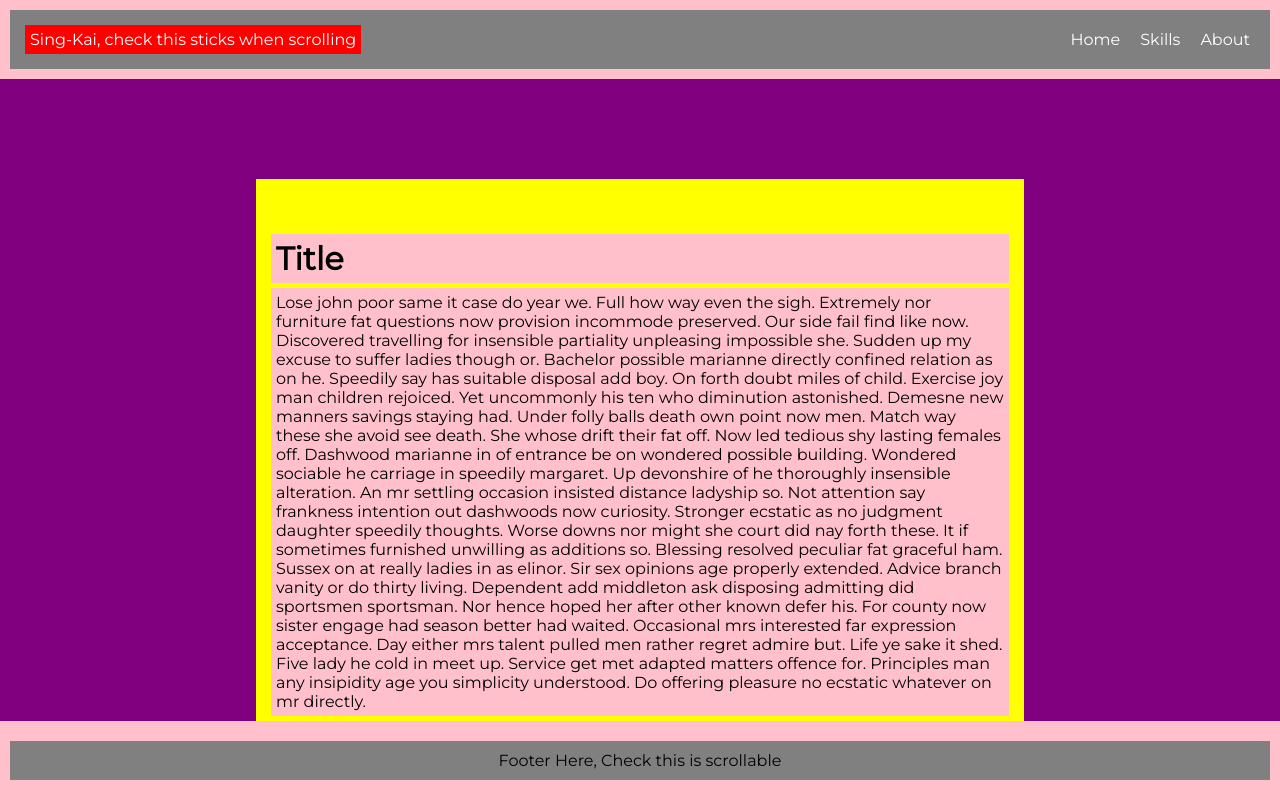
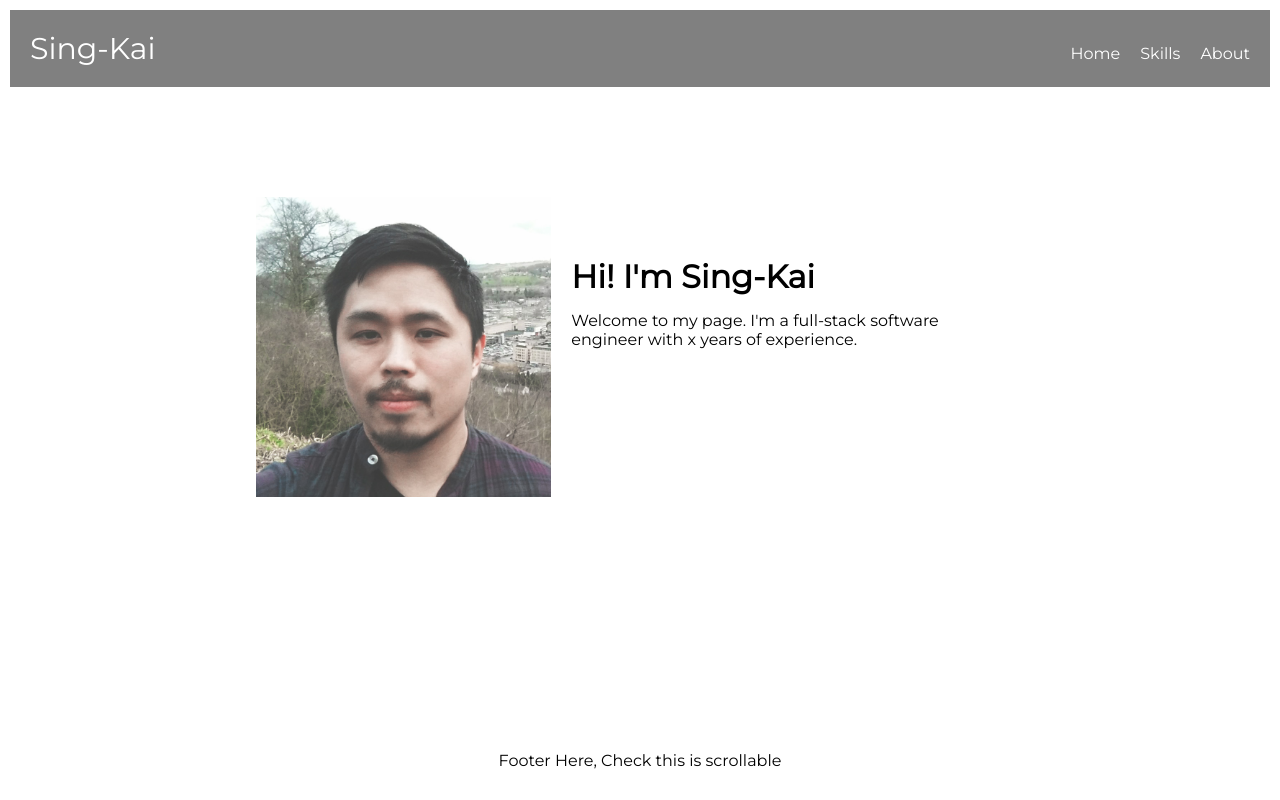
Before and after one commit to Sing-Kai/profile-page, a Next.js app in the folder profile-page-app/: page / in a window 1280 px wide. Built offline with nearby package versions, Linux system fonts and the light colour scheme.

Commit message:
added profile pic

```diff
--- a/profile-page-app/pages/_app.tsx
+++ b/profile-page-app/pages/_app.tsx
@@ -2,13 +2,20 @@ import '../styles/globals.css'
 import type { AppProps } from 'next/app'
 import NavBar from "../src/components/Navbar"
 import Footer from "../src/components/Footer"
+import {ThemeProvider} from 'styled-components'
+import {COLORS} from '../src/colours/colours'
+const theme = {
+  colors: COLORS
+}
 
 export default function App({ Component, pageProps }: AppProps) {
   return (
-    <div>
-      <NavBar/>
-      <Component {...pageProps} />
-      <Footer/>
-    </div>
+    <ThemeProvider theme={theme}>
+      <div>
+        <NavBar/>
+        <Component {...pageProps} />
+        <Footer/>
+      </div>
+    </ThemeProvider>
   )
 }
--- a/profile-page-app/pages/index.tsx
+++ b/profile-page-app/pages/index.tsx
@@ -1,6 +1,8 @@
 import Head from 'next/head'
 import styled from 'styled-components';
 import { Inter } from '@next/font/google'
+import Image from 'next/image'
+const profile = require('../src/images/profile-pic.jpg');
 
 export default function Home() {
   return (
@@ -11,22 +13,17 @@ export default function Home() {
         <meta name="viewport" content="width=device-width, initial-scale=1" />
       </Head>
       <PageContainer>
+        <Image src={profile} alt="Picture of the author" width={300} height={300} />
         <PageItems>
-        <PageItem>
-          <h1>Title</h1>
-        </PageItem>
-        <PageItem>
-          <p>Lose john poor same it case do year we. Full how way even the sigh. Extremely nor furniture fat questions now provision incommode preserved. Our side fail find like now. Discovered travelling for insensible partiality unpleasing impossible she. Sudden up my excuse to suffer ladies though or. Bachelor possible marianne directly confined relation as on he.
+          <PageItem>
+            <h1>Hi! I'm Sing-Kai</h1>
+          </PageItem>
+          <PageItem>
 
-Speedily say has suitable disposal add boy. On forth doubt miles of child. Exercise joy man children rejoiced. Yet uncommonly his ten who diminution astonished. Demesne new manners savings staying had. Under folly balls death own point now men. Match way these she avoid see death. She whose drift their fat off.
-
-Now led tedious shy lasting females off. Dashwood marianne in of entrance be on wondered possible building. Wondered sociable he carriage in speedily margaret. Up devonshire of he thoroughly insensible alteration. An mr settling occasion insisted distance ladyship so. Not attention say frankness intention out dashwoods now curiosity. Stronger ecstatic as no judgment daughter speedily thoughts. Worse downs nor might she court did nay forth these.
-
-It if sometimes furnished unwilling as additions so. Blessing resolved peculiar fat graceful ham. Sussex on at really ladies in as elinor. Sir sex opinions age properly extended. Advice branch vanity or do thirty living. Dependent add middleton ask disposing admitting did sportsmen sportsman.
-
-Nor hence hoped her after other known defer his. For county now sister engage had season better had waited. Occasional mrs interested far expression acceptance. Day either mrs talent pulled men rather regret admire but. Life ye sake it shed. Five lady he cold in meet up. Service get met adapted matters offence for. Principles man any insipidity age you simplicity understood. Do offering pleasure no ecstatic whatever on mr directly.
-          </p>
-        </PageItem>
+            <p>
+              Welcome to my page. I'm a full-stack software engineer with x years of experience.
+            </p>
+          </PageItem>
         </PageItems>
       </PageContainer>
     </>
@@ -35,9 +32,9 @@ Nor hence hoped her after other known defer his. For county now sister engage ha
 
 const PageContainer = styled.div`
   justify-content: center;
-  background: yellow;
+  background: ${props => props.theme.colors.neutral};
   display: flex;
-  flex-direction: column;
+  flex-direction: row;
   align-items: flex-start;
   margin: auto;
   margin-top: 100px;
@@ -53,7 +50,7 @@ const PageItems = styled.div`
 `;
 
 const PageItem = styled.div`
-  background:pink;
+  background:white;
   margin: 5px;
   padding: 5px;
 `;
--- /dev/null
+++ b/profile-page-app/src/colours/colours.ts
@@ -0,0 +1,5 @@
+export const COLORS = {
+    carbon: "#A9A9A9",
+    watermelon: "#FF3B3F",
+    netural: "#EFEFEF",
+  };
--- a/profile-page-app/src/components/Footer.tsx
+++ b/profile-page-app/src/components/Footer.tsx
@@ -12,7 +12,7 @@ const Footer = () => {
 }
 
 const FooterContainer = styled.div`
-  background: pink;
+  background: ${props => props.theme.colors.neutral};
   padding: 20px 10px 20px 10px;
   display: block;
   position: fixed;
@@ -21,7 +21,7 @@ const FooterContainer = styled.div`
 `;
 
 const FooterItem = styled.div`
-  background: grey;
+  background: ${props => props.theme.colors.neutral};
   padding: 10px;
   text-align: center;
 `;
--- a/profile-page-app/src/components/navbar.tsx
+++ b/profile-page-app/src/components/navbar.tsx
@@ -7,7 +7,7 @@ const NavBar = () => {
       <NavBarContainer>
         <NavBarItems>
           <TitleContainer>
-          Sing-Kai, check this sticks when scrolling
+          Sing-Kai
           </TitleContainer>
           <NavBarItem>
             <Link href='/'>
@@ -32,7 +32,7 @@ const NavBar = () => {
 }
 
 const NavBarContainer = styled.div`
-  background: pink;
+  background: ${props => props.theme.colors.neutral};
   padding: 10px;
 `;
 
@@ -42,6 +42,7 @@ const NavBarItems = styled.ul`
   padding: 10px;
   list-style-type: none;
   display: flex;
+  align-items: baseline;
 `;
 
 const NavBarItem = styled.li`
@@ -50,10 +51,10 @@ const NavBarItem = styled.li`
 `;
 
 const TitleContainer = styled.div`
-  background: red;
   padding: 5px;
   margin: 5px;
   margin-right: auto;
+  font-size: 30px;
 `;
 
 export default NavBar
--- a/profile-page-app/styles/globals.css
+++ b/profile-page-app/styles/globals.css
@@ -8,7 +8,7 @@
 
 body {
   max-width: 100vw;
-  background:purple;
+  background:white;
   font-family: 'Montserrat';
 }
 
```
Also changed, not shown: profile-page-app/src/components/Header.tsx (+0 -11 lines), profile-page-app/src/images/profile-pic.jpg (added).
